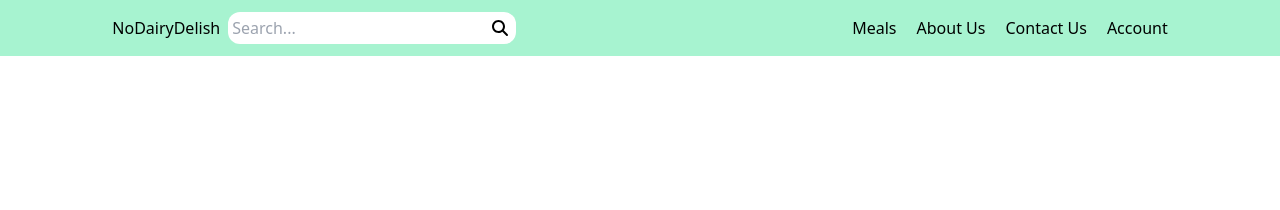
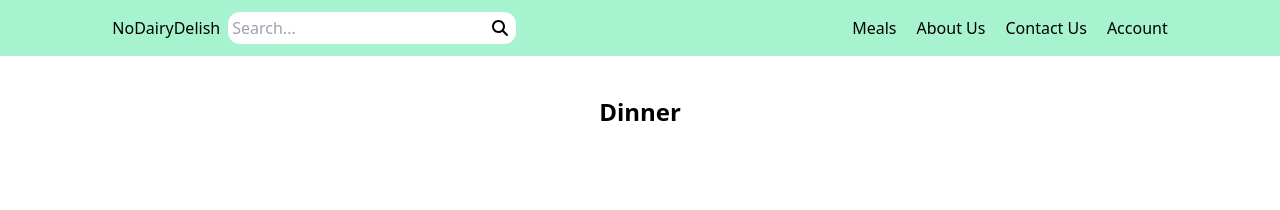
Before and after one commit to kimbencinas/no-dairy-delish, a React (Create React App) app: page /dinner in a window 1280 px wide. Shown: the top 210 px of the page. Built offline with nearby package versions, Linux system fonts and the light colour scheme.

Commit message:
Add content to lunch & dinner page

```diff
--- a/src/Pages/Dinner.jsx
+++ b/src/Pages/Dinner.jsx
@@ -6,6 +6,12 @@ function Dinner() {
   return (
     <div>
       <Navbar />
+      <div className="container mx-auto">
+        <h2 className="font-semibold text-center text-2xl mt-10">Dinner</h2>
+        <div className="flex flex-wrap justify-center items-center gap-10 p-4">
+
+        </div>
+      </div>
     </div>
   );
 }
--- a/src/Pages/Lunch.jsx
+++ b/src/Pages/Lunch.jsx
@@ -6,6 +6,12 @@ function Lunch() {
   return (
     <div>
       <Navbar />
+      <div className="container mx-auto">
+      <h2 className="font-semibold text-center text-2xl mt-10">Lunch</h2>
+        <div className="flex flex-wrap justify-center items-center gap-10 p-4">
+
+        </div>
+      </div>
     </div>
   );
 }
```
